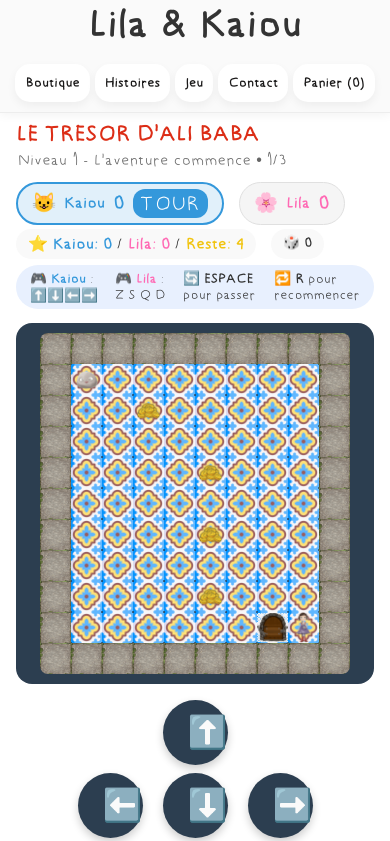
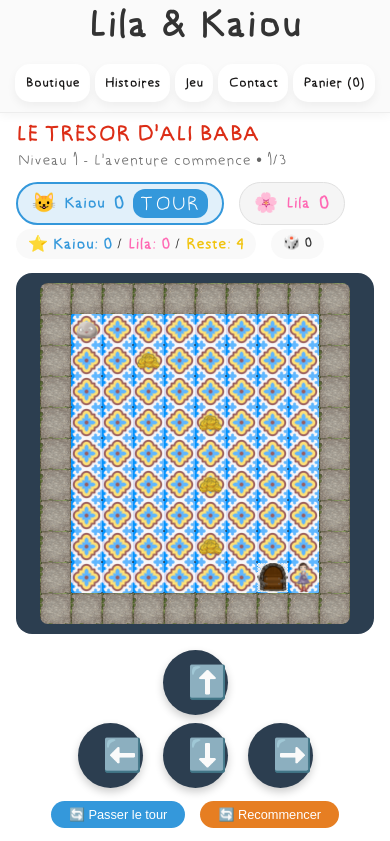
Before and after one commit to Karim111171/lilaetkaiou, a Next.js app: page /game in a window 390 px wide. Shown: the top 841 px of the page. Built offline with nearby package versions, Linux system fonts and the light colour scheme.

Commit message:
enhancement mobile game

```diff
--- a/app/game/page.tsx
+++ b/app/game/page.tsx
@@ -595,7 +595,7 @@ useEffect(() => {
             </div>
           </div>
 
-          <div style={{
+          <div className="desktop-instructions" style={{
             display: 'flex',
             gap: '12px',
             fontSize: '0.85rem',
@@ -834,8 +834,14 @@ useEffect(() => {
     to { opacity: 1; }
   }
   @keyframes popIn {
-          from { opacity: 0; transform: scale(0.8); }
-          to { opacity: 1; transform: scale(1); }
+    from {
+      opacity: 0;
+      transform: scale(0.8);
+    }
+    to {
+      opacity: 1;
+      transform: scale(1);
+    }
   }
 
   /* Cacher les contrôles tactiles sur desktop */
@@ -844,6 +850,13 @@ useEffect(() => {
       display: none !important;
     }
   }
+
+  /* Cacher les instructions sur mobile */
+  @media (max-width: 768px) {
+    .desktop-instructions {
+      display: none !important;
+    }
+  }
 `}</style>
     </div>
   );
```
Lines whose indentation alone changed are shown as unchanged.
